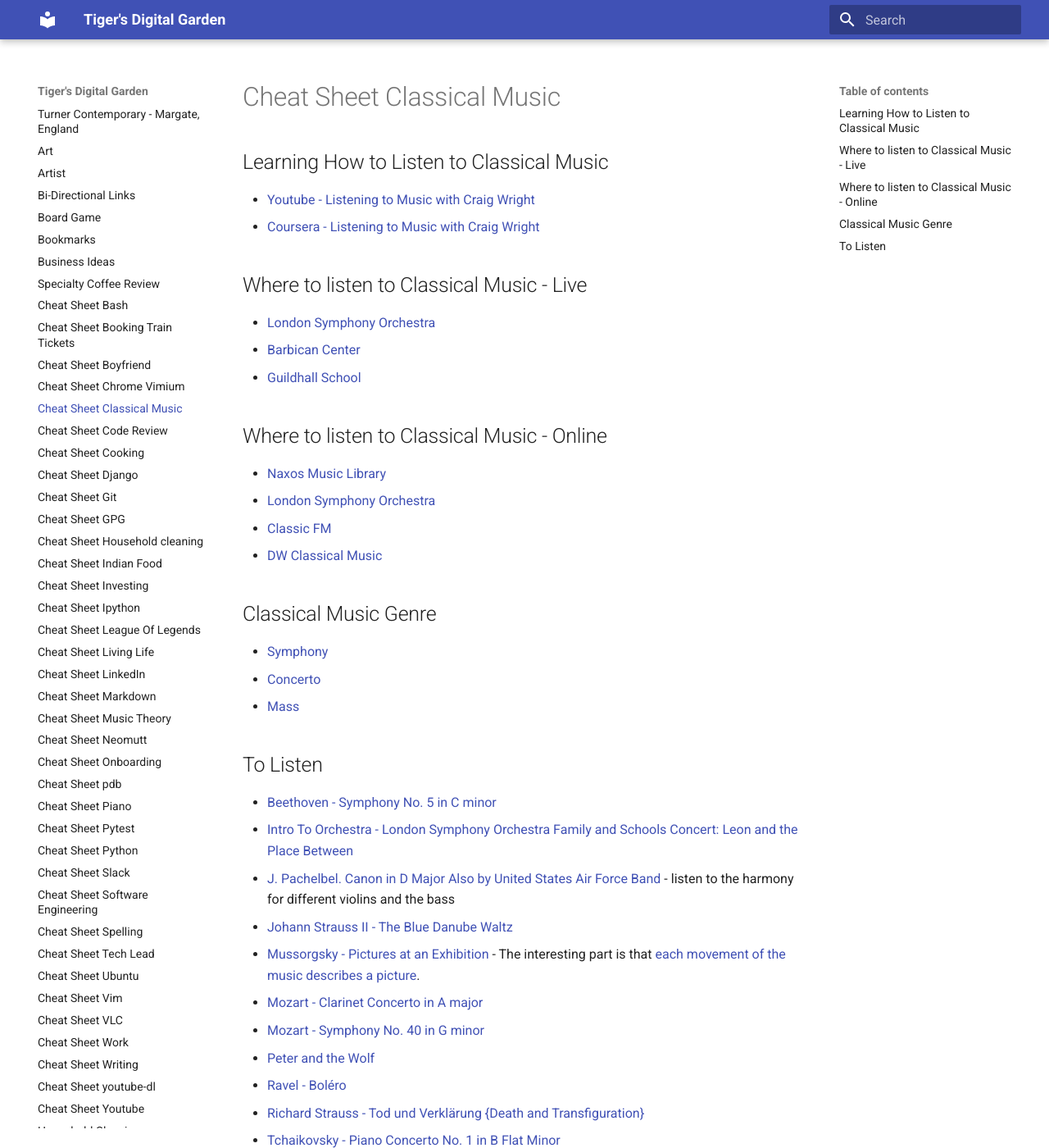
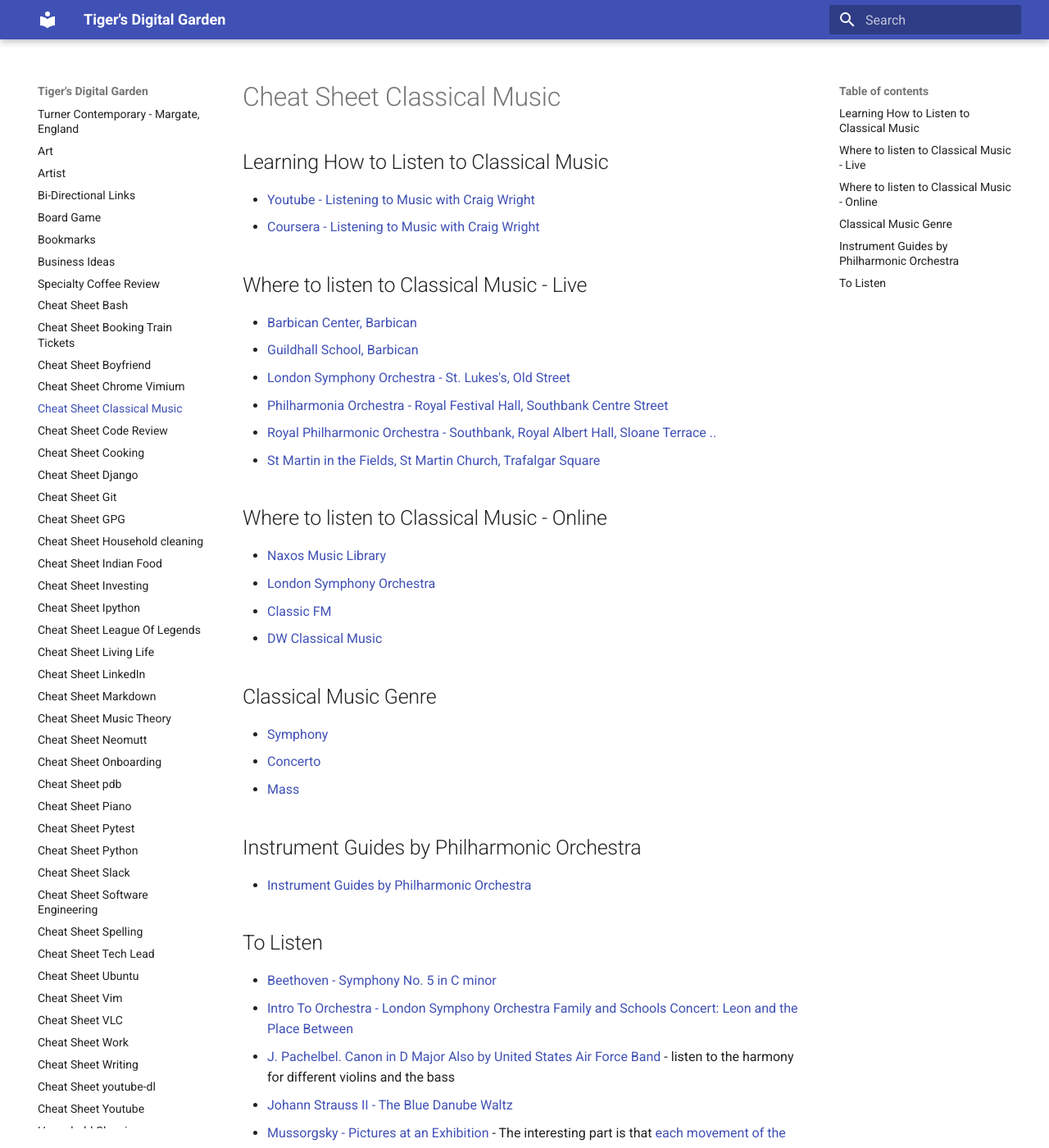
Before and after one commit to ynotstartups/notes, an MkDocs documentation site: the page built from notes/cheat-sheet-classical-music.md, in a window 1280 px wide and 1400 px high. Shown: the whole window at 82% size. Built offline with MkDocs 1.6.1 and Material for MkDocs 9.7.7, drawn with Linux system fonts in a browser that asks for light colours.

Commit message:
add more locations

```diff
--- a/notes/cheat-sheet-classical-music.md
+++ b/notes/cheat-sheet-classical-music.md
@@ -7,9 +7,12 @@
 
 ## Where to listen to Classical Music - Live
 
-- [London Symphony Orchestra](https://lso.co.uk/whats-on/range.listevents/-.html)
-- [Barbican Center](https://www.barbican.org.uk/whats-on/classical-music)
-- [Guildhall School](https://www.gsmd.ac.uk/about_the_school/home/view_all_events.html)
+- [Barbican Center, Barbican](https://www.barbican.org.uk/whats-on/classical-music)
+- [Guildhall School, Barbican](https://www.gsmd.ac.uk/about_the_school/home/view_all_events.html)
+- [London Symphony Orchestra - St. Lukes's, Old Street](https://lso.co.uk/whats-on/range.listevents/-.html)
+- [Philharmonia Orchestra - Royal Festival Hall, Southbank Centre Street](https://lso.co.uk/whats-on/range.listevents/-.html)
+- [Royal Philharmonic Orchestra - Southbank, Royal Albert Hall, Sloane Terrace ..](https://www.rpo.co.uk/whats-on/london-venues/locations)
+- [St Martin in the Fields, St Martin Church, Trafalgar Square](https://www.stmartin-in-the-fields.org/whats-on/)
 
 ## Where to listen to Classical Music - Online
 
@@ -23,6 +26,10 @@
 - [Symphony](https://en.wikipedia.org/wiki/Symphony)
 - [Concerto](https://en.wikipedia.org/wiki/Concerto)
 - [Mass](https://en.wikipedia.org/wiki/Mass_%28music%29)
+
+## Instrument Guides by Philharmonic Orchestra
+
+- [Instrument Guides by Philharmonic Orchestra](https://www.youtube.com/watch?v=QNBsgfh4UMY&list=PLqR22EoucCyccs5J639SCefaM7mD9dMSz&index=10)
 
 ## To Listen
 
```
